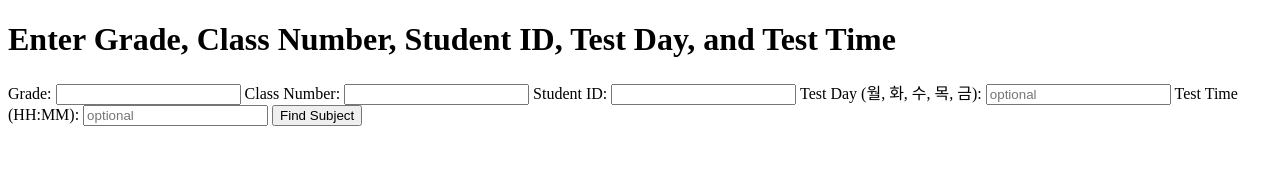
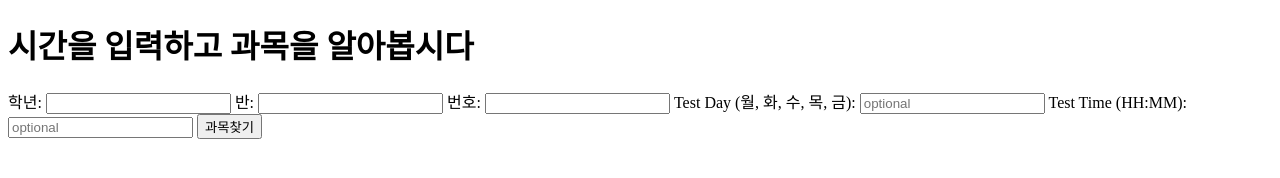
Before and after one commit to seereal-KJS/Time-Table-Inhun, a plain HTML site: page templates/index.html in a window 1280 px wide. Drawn offline with Linux system fonts and the light colour scheme.

Commit message:
Update index.html

```diff
--- a/templates/index.html
+++ b/templates/index.html
@@ -5,19 +5,19 @@
     <title>Subject Finder</title>
 </head>
 <body>
-    <h1>Enter Grade, Class Number, Student ID, Test Day, and Test Time</h1>
+    <h1>시간을 입력하고 과목을 알아봅시다</h1>
     <form action="/subject" method="post">
-        <label for="grade">Grade:</label>
+        <label for="grade">학년:</label>
         <input type="text" id="grade" name="grade" required>
-        <label for="class_number">Class Number:</label>
+        <label for="class_number">반:</label>
         <input type="text" id="class_number" name="class_number" required>
-        <label for="student_id">Student ID:</label>
+        <label for="student_id">번호:</label>
         <input type="text" id="student_id" name="student_id" required>
         <label for="test_day">Test Day (월, 화, 수, 목, 금):</label>
         <input type="text" id="test_day" name="test_day" placeholder="optional">
         <label for="test_time">Test Time (HH:MM):</label>
         <input type="text" id="test_time" name="test_time" placeholder="optional">
-        <button type="submit">Find Subject</button>
+        <button type="submit">과목찾기</button>
     </form>
 </body>
 </html>
```
